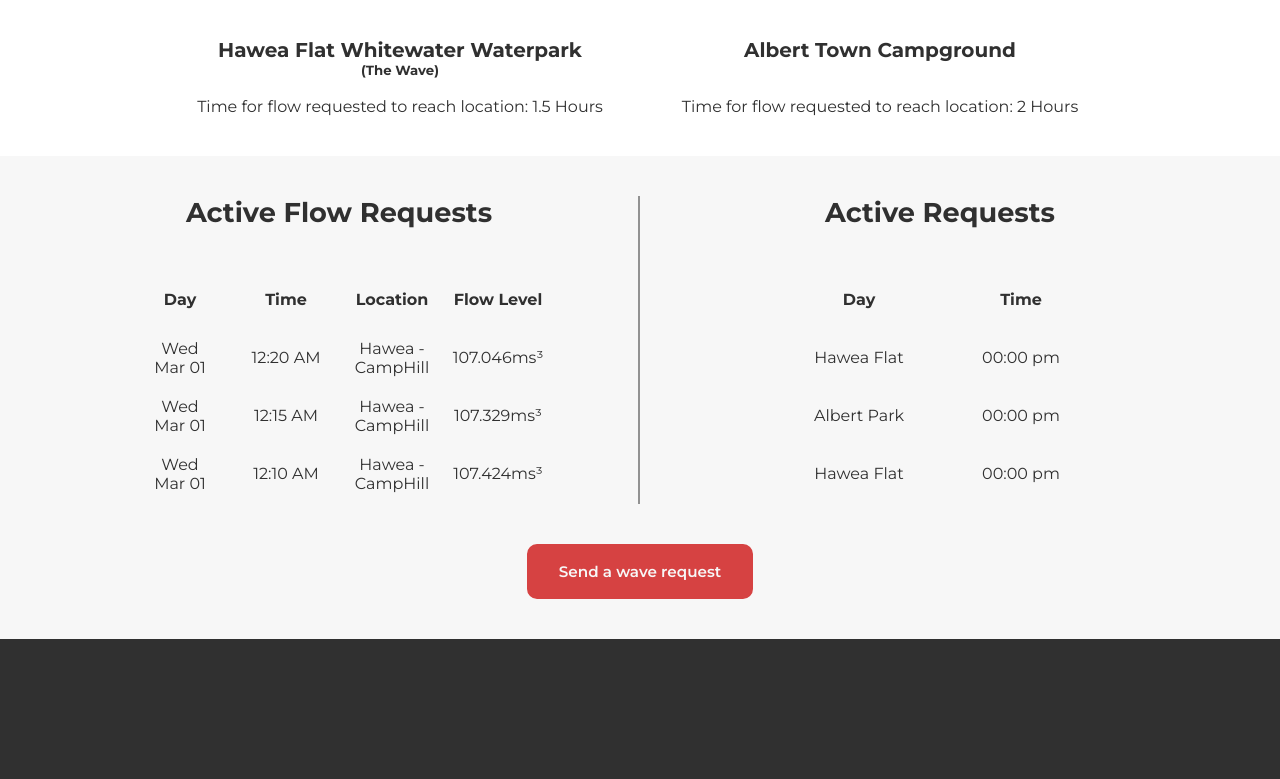
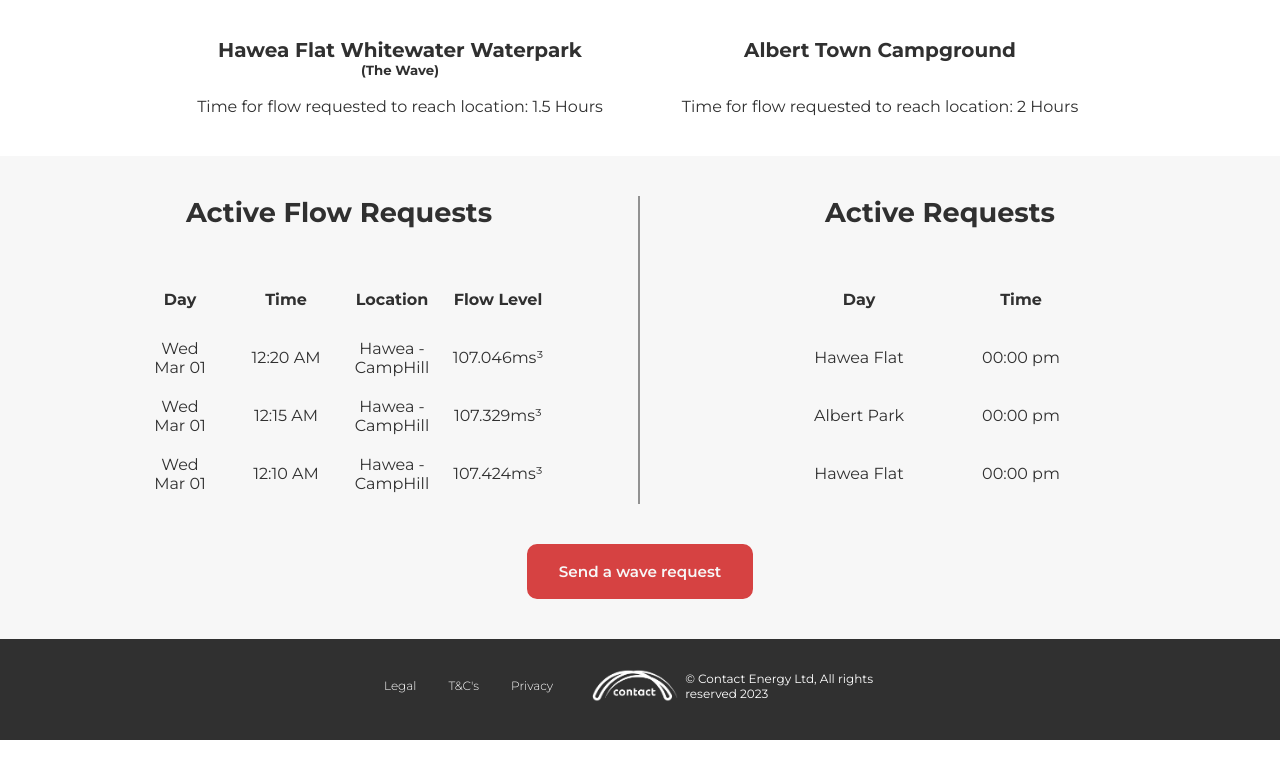
Before and after one commit to janelle-lr/info320, a React (Create React App) app in the folder src/: page / in a window 1280 px wide. Shown: the part 1155-1934 px from the top of the page. After the commit the page ends 1895 px from the top, so only its background shows below. Built offline with nearby package versions, Linux system fonts and the light colour scheme; the HTML template or start-up script is replaced by a standard one.

Commit message:
Footer updated!

```diff
--- a/src/components/Footer.css
+++ b/src/components/Footer.css
@@ -1,16 +1,53 @@
 .footer {
   background-color: rgb(48, 48, 48);
-  height: 300px;
+  height: 100%;
   width: 100%;
-}
+  color: #ffffff;
+  font-size: 12px;
+
 
 .footer-content {
   padding-top: 2em;
   /* border-top: 1px solid rgb(255, 255, 255); */
 }
 
-.footer-logo {
-  max-width: 10em;
-  height: auto;
-  padding: 0 45%;
+
+.footer .footer_image {
+  position: absolute;
+  width: 100%;
+  display: flex;
+  justify-content: center;
+  z-index: 0;
+
 }
+
+}
+
+.footer a {
+  color: #ffffff;
+  font-weight: 300;
+  padding-right: 32px;
+}
+
+.footer_blocks {
+  padding: 0 30%;
+  padding-bottom: 2.5%;
+  z-index: 1;
+  display: flex;
+  justify-content: flex-end;
+  width: 100%;
+}
+
+#footerLogo {
+  width: 100px; /* Set your desired width here */
+  height: auto; /* Auto adjust the height to maintain aspect ratio */
+}
+
+/* .footer_blocks_links{
+} */
+
+.footer_blocks_links {
+  display: flex;
+  align-items: center;
+  justify-content: center;
+}
--- a/src/components/Footer.js
+++ b/src/components/Footer.js
@@ -6,11 +6,26 @@ import contactLogo from "../images/contactLogoWhite.png";
 const Footer = () => {
     return (
         <footer className="footer">
-        <div className="footer-content">
-            {/* <h3>Flow</h3>
-            <p>© 2020 Flow. All rights reserved.</p> */}
-            <img className="footer-logo" src={contactLogo} alt="Flow Logo" />
-        </div>
+            <div className="footer-content">
+                <div className="footer_blocks">
+                    <div class="footer_image">
+                        <div class="footer_blocks_links">
+                            <a href="https://contact.co.nz/legal" rel="noopener noreferrer" target="_blank">
+                                <span>Legal</span>
+                                </a>
+                                <a href="https://contact.co.nz/legal/terms-and-conditions" rel="noopener noreferrer" target="_blank">
+                                <span>T&C's</span>
+                                </a>
+                                <a href="https://contact.co.nz/legal/privacy" rel="noopener noreferrer" target="_blank">
+                                    <span>Privacy</span>
+                                </a>
+                                <img src={contactLogo} alt="ContactLogo" id="footerLogo" />
+
+                                <div>© Contact Energy Ltd, All rights reserved 2023</div>
+                        </div>
+                    </div>
+                </div>
+            </div>
         </footer>
     );
 };
```
